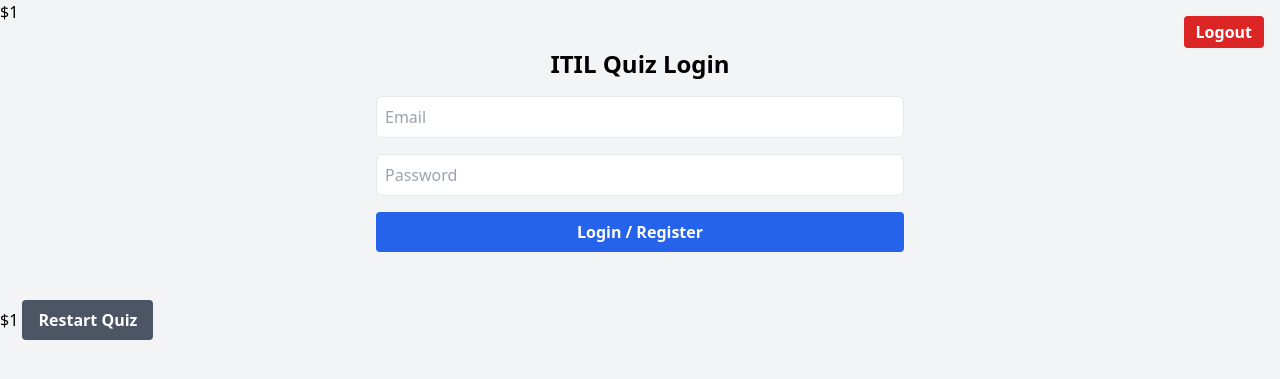
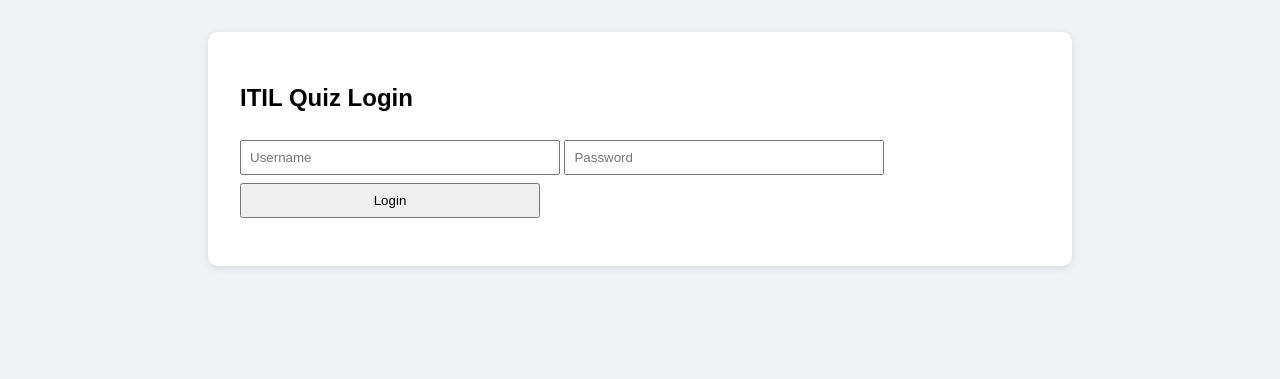
Before and after one commit to Sahshim/salleh-tech-blog, a Jekyll site: the page itil-quiz/index.html, which Jekyll copies as it is, in a window 1280 px wide. Shown: the top 379 px of the page. Built offline with Jekyll 4.4.1, drawn with Linux system fonts in a browser that asks for light colours; nearby versions of some CDN libraries; comment, search, counter and statistics services are not loaded; some of the changed lines change nothing that is shown.

Commit message:
Index77.html

```diff
--- a/itil-quiz/index.html
+++ b/itil-quiz/index.html
@@ -4,209 +4,97 @@
   <meta charset="UTF-8" />
   <meta name="viewport" content="width=device-width, initial-scale=1.0"/>
   <title>ITIL Adaptive Quiz</title>
-  <script src="https://cdn.tailwindcss.com">function restartQuiz() {
-  document.getElementById('results-section').style.display = 'none';
-  document.getElementById('start-screen').style.display = 'block';
-  score = 0;
-  current = 0;
-  seconds = 0;
-  userProgress.length = 0;
-  localStorage.setItem("progress_user", JSON.stringify(userProgress));
-}
-function firebaseLogout() {
-  auth.signOut().then(() => {
-    localStorage.removeItem("progress_user");
-    showLogout(false);
-    location.reload();
-  }).catch((error) => {
-    console.error('Logout error:', error);
-  });
-}
-
-function showLogout(show) {
-  const btn = document.getElementById("logout-btn");
-  if (btn) btn.classList.toggle("hidden", !show);
-}
-</script>
-  <script src="https://www.gstatic.com/firebasejs/9.22.2/firebase-app-compat.js"></script>
-  $1
-<script src="https://www.gstatic.com/firebasejs/9.22.2/firebase-firestore-compat.js"></script>
-  <script src="https://cdn.jsdelivr.net/npm/chart.js"></script>
+  <style>
+    body { font-family: Arial, sans-serif; background: #f0f2f5; margin: 0; padding: 0; }
+    .quiz-container { max-width: 800px; margin: 2rem auto; padding: 2rem; background: white; border-radius: 10px; box-shadow: 0 2px 10px rgba(0,0,0,0.1); }
+    input, button { padding: 0.5rem; margin-top: 0.5rem; width: 100%; max-width: 300px; }
+    .question-image img { max-width: 150px; }
+    .options button { margin: 0.5rem 0; width: 100%; }
+    .options button:hover { background: #e0e0e0; }
+    .disabled { pointer-events: none; opacity: 0.6; }
+    .chart-container { margin-top: 2rem; }
+    canvas { width: 100% !important; height: auto !important; }
+    .accordion-item { background: #f9f9f9; margin: 0.5rem 0; padding: 0.5rem 1rem; border-radius: 5px; cursor: pointer; }
+    .accordion-content { display: none; margin-top: 0.5rem; }
+  </style>
 </head>
-<body class="bg-gray-100 font-sans">
-  <button id="logout-btn" onclick="firebaseLogout()" class="hidden fixed top-4 right-4 bg-red-600 hover:bg-red-700 text-white font-bold py-1 px-3 rounded z-50">Logout</button>
-  <button onclick="firebaseLogout()" class="fixed top-4 right-4 bg-red-600 hover:bg-red-700 text-white font-bold py-1 px-3 rounded z-50">Logout</button>
+<body>
 
   <!-- LOGIN SCREEN -->
-<div class="quiz-container p-6 max-w-xl mx-auto" id="login-screen">
-  <h2 class="text-2xl font-bold text-center mb-4">ITIL Quiz Login</h2>
-  <input type="email" id="email" placeholder="Email" class="border rounded-md p-2 w-full mb-4" />
-  <input type="password" id="password" placeholder="Password" class="border rounded-md p-2 w-full mb-4" />
-  <button onclick="firebaseLogin()" class="bg-blue-600 hover:bg-blue-700 text-white font-bold py-2 px-4 rounded w-full">Login / Register</button>
-  <p id="login-error" class="text-red-500 mt-2"></p>
+  <div class="quiz-container" id="login-screen">
+    <h2>ITIL Quiz Login</h2>
+    <input type="text" id="username" placeholder="Username" />
+    <input type="password" id="password" placeholder="Password" />
+    <button onclick="login()">Login</button>
+    <p id="login-error" style="color:red;"></p>
+  </div>
 
-</div>
   <!-- START SCREEN -->
-$1
-  <button onclick="restartQuiz()" class="mt-4 bg-gray-600 hover:bg-gray-700 text-white font-bold py-2 px-4 rounded">Restart Quiz</button>
+  <div class="quiz-container" id="start-screen" style="display:none;">
+    <h2>Welcome to the ITIL Adaptive Quiz</h2>
+    <p>Test your knowledge and track your progress.</p>
+    <button onclick="startQuiz()">Start Quiz</button>
   </div>
 
   <!-- QUIZ SECTION -->
-<div class="quiz-container hidden p-6 max-w-3xl mx-auto" id="quiz-section">
-  <div class="question-image text-center mb-4"><img src="" alt="concept" id="icon" class="max-h-40 mx-auto" /></div>
-  <h2 id="question" class="text-xl font-semibold mb-4">Loading...</h2>
-  <div class="options grid grid-cols-1 gap-2 mb-4" id="options"></div>
-  <div class="score text-sm text-gray-700 mb-2" id="score"></div>
-  <div class="timer text-sm text-gray-600 mb-2" id="timer">Time: 00:00</div>
-  <button onclick="nextQuestion()" class="bg-blue-500 hover:bg-blue-600 text-white font-bold py-2 px-4 rounded">Next Question</button>
-</div>
-
-<!-- RESULTS SECTION -->
-<div class="quiz-container hidden p-6 max-w-3xl mx-auto" id="results-section">
-  <h2 class="text-2xl font-bold mb-4">Quiz Results</h2>
+  <div class="quiz-container" id="quiz-section" style="display: none;">
+    <div class="question-image"><img src="" alt="concept" id="icon" /></div>
+    <h2 id="question">Loading...</h2>
+    <div class="options" id="options"></div>
+    <div class="score" id="score"></div>
+    <div class="timer" id="timer">Time: 00:00</div>
+    <button onclick="nextQuestion()">Next Question</button>
+    <div class="chart-container">
       <canvas id="progressChart"></canvas>
-  <div class="pagination mt-2" id="chartPagination"></div>
-  <label class="block mt-4"><input type="checkbox" id="filterIncorrect" onchange="drawChart()"> Show only incorrect terms</label>
-  <div id="accordion" class="mt-4"></div>
-
-  <!-- ANSWER BREAKDOWN -->
-  <div class="mt-6">
-    <h3 class="text-xl font-semibold mb-4">Answer Breakdown</h3>
-    <ul id="answer-breakdown" class="space-y-3"></ul>
-  </div>
-
-  <button onclick="restartQuiz()" class="mt-6 bg-gray-600 hover:bg-gray-700 text-white font-bold py-2 px-4 rounded">Restart Quiz</button>
-</div>
-
-<!-- FEEDBACK MODAL -->
-<div id="feedbackModal" class="fixed inset-0 bg-black bg-opacity-50 flex items-center justify-center hidden z-50">
-  <div class="bg-white p-6 rounded-lg shadow-xl max-w-md text-center">
-    <p id="feedbackText" class="text-lg font-semibold"></p>
-    <button onclick="closeFeedbackModal()" class="mt-4 bg-blue-600 hover:bg-blue-700 text-white py-2 px-4 rounded">OK</button>
+      <div class="pagination" id="chartPagination"></div>
+      <label><input type="checkbox" id="filterIncorrect" onchange="drawChart()"> Show only incorrect terms</label>
+      <div id="accordion"></div>
     </div>
   </div>
 
+  <script src="https://cdn.jsdelivr.net/npm/chart.js"></script>
   <script>
-const firebaseConfig = {
-  apiKey: "AIzaSyDejvImoxjN5WW8UxOucCasDPwPNrhoPNc",
-  authDomain: "itilmcq.firebaseapp.com",
-  projectId: "itilmcq",
-  storageBucket: "itilmcq.appspot.com",
-  messagingSenderId: "535085938419",
-  appId: "1:535085938419:web:8549b9b3d11dd26a756986",
-  measurementId: "G-PW7SPRRLVW"
+    const ADMIN_USER = "Salleh";
+    const ADMIN_PASS = "sa7144";
+    const currentUser = ADMIN_USER;
+    const userProgress = JSON.parse(localStorage.getItem(`progress_${currentUser}`)) || [];
+    let quizData = [], current = 0, score = 0, seconds = 0, timerInterval;
+    let questionEl, optionsEl, scoreEl, timerEl, iconEl;
+
+    fetch('itil_data_10_final.json')
+      .then(res => res.json())
+      .then(allData => {
+        const selected = allData.sort(() => 0.5 - Math.random()).slice(0, 10);
+        quizData = selected.map(item => {
+          const distractors = allData
+            .filter(d => d.term !== item.term)
+            .sort(() => 0.5 - Math.random())
+            .slice(0, 3)
+            .map(d => d.term);
+          return {
+            question: item.definition,
+            correct_answer: item.term,
+            icon: item.icon ? `/assets/images/${encodeURIComponent(item.icon.replace(/ /g, '_'))}` : 'default.png',
+            options: [...distractors, item.term].sort(() => 0.5 - Math.random())
           };
+        });
+      });
 
-firebase.initializeApp(firebaseConfig);
-const auth = firebase.auth();
-const db = firebase.firestore();
-const ADMIN_EMAIL = "salleh@gmail.com";
-
-function firebaseLogin() {
-  const emailInput = document.getElementById('email').value;
-  const password = document.getElementById('password').value;
-  const errorEl = document.getElementById('login-error');
-
-  if (emailInput.toLowerCase() === ADMIN_EMAIL.toLowerCase()) {
-    localStorage.setItem("isAdmin", "true");
-  } else {
-    localStorage.removeItem("isAdmin");
-  }
-
-  auth.signInWithEmailAndPassword(emailInput, password)
-    .then(() => {
+    function login() {
+      const user = document.getElementById('username').value.trim();
+      const pass = document.getElementById('password').value.trim();
+      const errorMsg = document.getElementById('login-error');
+      if (user === ADMIN_USER && pass === ADMIN_PASS) {
         document.getElementById('login-screen').style.display = 'none';
         document.getElementById('start-screen').style.display = 'block';
-      showLogout(true);
-    })
-    .catch(() => {
-      auth.createUserWithEmailAndPassword(emailInput, password)
-        .then(() => {
-          document.getElementById('login-screen').style.display = 'none';
-          document.getElementById('start-screen').style.display = 'block';
-        })
-        .catch(error => errorEl.textContent = error.message);
-    });
-}
-    }
-  });
-}
-
-function renderAnswerBreakdown() {
-  const list = document.getElementById('answer-breakdown');
-  list.innerHTML = '';
-  userProgress.forEach((entry, index) => {
-    const li = document.createElement('li');
-    li.className = 'p-4 rounded shadow border bg-white';
-    li.innerHTML = `
-      <p class="font-semibold">Q${index + 1}: ${entry.question}</p>
-      <p class="mt-1">Your answer: <span class="${entry.selected === entry.correct ? 'text-green-600' : 'text-red-600'}">${entry.selected}</span></p>
-      <p>Correct answer: <span class="text-green-700">${entry.correct}</span></p>
-    `;
-    list.appendChild(li);
-  });
-}
-
-function loadQuestion() {
-  if (current >= quizData.length) return;
-  const q = quizData[current];
-  questionEl.textContent = q.question;
-  iconEl.src = q.icon;
-  optionsEl.innerHTML = '';
-
-  q.options.forEach(option => {
-    const btn = document.createElement('button');
-    btn.textContent = option;
-    btn.className = 'border rounded px-4 py-2 text-left bg-white hover:bg-gray-100';
-    btn.onclick = () => {
-      if (option === q.correct_answer) {
-        score++;
-        btn.classList.add('bg-green-200');
-        showFeedbackModal("Correct! 🎉");
       } else {
-        btn.classList.add('bg-red-200');
-        showFeedbackModal(`Incorrect. Correct answer: ${q.correct_answer}`);
-      }
-      userProgress.push({ question: q.question, selected: option, correct: q.correct_answer });
-      scoreEl.textContent = `Score: ${score}/${quizData.length}`;
-    };
-    optionsEl.appendChild(btn);
-  });
-}
-
-function nextQuestion() {
-  current++;
-  if (current < quizData.length) {
-    loadQuestion();
-  } else {
-    clearInterval(timerInterval);
-    document.getElementById('quiz-section').style.display = 'none';
-    document.getElementById('results-section').style.display = 'block';
-    drawChart();
-    renderAnswerBreakdown();
-    localStorage.setItem("progress_user", JSON.stringify(userProgress));
-
-    // Save session to Firestore
-    const user = auth.currentUser;
-    if (user) {
-      db.collection("quizResults").add({
-        uid: user.uid,
-        email: user.email,
-        timestamp: new Date(),
-        score: score,
-        total: quizData.length,
-        duration: seconds,
-        answers: userProgress
-      }).then(() => console.log("Quiz session saved.")).catch(err => console.error("Firestore error:", err));
-    }
-  }
+        errorMsg.textContent = '❌ Invalid username or password.';
       }
     }
 
     function startQuiz() {
       document.getElementById('start-screen').style.display = 'none';
       document.getElementById('quiz-section').style.display = 'block';
-  showLogout(true);
       questionEl = document.getElementById('question');
       optionsEl = document.getElementById('options');
       scoreEl = document.getElementById('score');
@@ -215,56 +103,121 @@
       score = 0; current = 0; seconds = 0;
       userProgress.length = 0;
       startTimer();
+      loadQuestion();
+    }
 
-  fetch('/itil-quiz/itil_data_10_final_with_difficulty.json')
-    .then(res => {
-      if (!res.ok) throw new Error("Failed to load JSON");
-      return res.json();
-    })
-    .then(allData => {
-      // Adaptive logic based on previous answer accuracy
-let difficulty = 'medium'; // starting point
-const correctCount = userProgress.filter(p => p.selected === p.correct).length;
-if (correctCount >= 7) difficulty = 'hard';
-else if (correctCount <= 3) difficulty = 'easy';
-
-const filteredByDifficulty = allData.filter(q => q.difficulty === difficulty);
-const selected = (filteredByDifficulty.length >= 10 ? filteredByDifficulty : allData)
-  .sort(() => 0.5 - Math.random())
-  .slice(0, 10);
-      quizData = selected.map(item => {
-  const distractors = allData
-    .filter(d => d.term !== item.term)
-    .sort(() => 0.5 - Math.random())
-    .slice(0, 3)
-    .map(d => d.term);
-  const iconPath = item.icon ? `/assets/images/${encodeURIComponent(item.icon.replace(/ /g, '_'))}` : 'default.png';
-  return {
-    question: item.definition,
-    correct_answer: item.term,
-    icon: iconPath,
-    options: [...distractors, item.term].sort(() => 0.5 - Math.random()),
-    difficulty: item.difficulty || 'medium'
+    function loadQuestion() {
+      const q = quizData[current];
+      questionEl.innerHTML = `<strong>Definition:</strong> ${q.question}`;
+      iconEl.src = q.icon || 'default.png';
+      iconEl.onerror = () => { iconEl.src = 'default.png'; };
+      optionsEl.innerHTML = '';
+      q.options.forEach(option => {
+        const btn = document.createElement('button');
+        btn.innerText = option;
+        btn.onclick = function handleClick() {
+          if (btn.disabled) return;
+          Array.from(optionsEl.children).forEach(b => {
+            b.disabled = true;
+            b.classList.add('disabled');
+          });
+          checkAnswer(option, q.correct_answer, q.question);
         };
-});
-      loadQuestion();
-    })
-    .catch(err => {
-      questionEl.textContent = "Error loading quiz data.";
-      console.error("Error loading quiz data:", err);
+        optionsEl.appendChild(btn);
       });
     }
-</script>
-<!-- GLOBAL LOGOUT FUNCTION -->
-<script>
-function firebaseLogout() {
-  auth.signOut().then(() => {
-    localStorage.removeItem("progress_user");
-    location.reload();
-  }).catch((error) => {
-    console.error('Logout error:', error);
+
+    function checkAnswer(selected, correct, questionText) {
+      const isCorrect = selected === correct;
+      alert(isCorrect ? '✅ Correct!' : `❌ Wrong! Correct answer: ${correct}`);
+      if (isCorrect) score++;
+      userProgress.push({ user: currentUser, question: questionText, term: correct, selected, correct: isCorrect, timestamp: new Date().toISOString() });
+      scoreEl.innerText = `Score: ${score} / ${current + 1}`;
+    }
+
+    function nextQuestion() {
+      current++;
+      if (current >= quizData.length) {
+        clearInterval(timerInterval);
+        alert(`Quiz complete! Your score: ${score}/${quizData.length}. Time: ${formatTime(seconds)}`);
+        localStorage.setItem(`progress_${currentUser}`, JSON.stringify(userProgress));
+        drawChart();
+      } else {
+        loadQuestion();
+      }
+    }
+
+    function startTimer() {
+      clearInterval(timerInterval);
+      seconds = 0;
+      timerInterval = setInterval(() => {
+        seconds++;
+        timerEl.innerText = `Time: ${formatTime(seconds)}`;
+        if (seconds >= 3600) {
+          clearInterval(timerInterval);
+          alert(`⏰ Time's up! Final score: ${score}/${quizData.length}`);
+        }
+      }, 1000);
+    }
+
+    function formatTime(sec) {
+      const m = Math.floor(sec / 60), s = sec % 60;
+      return `${String(m).padStart(2, '0')}:${String(s).padStart(2, '0')}`;
+    }
+
+    function drawChart(page = 0, pageSize = 10) {
+      const counts = {};
+      userProgress.forEach(entry => {
+        if (!counts[entry.term]) counts[entry.term] = { correct: 0, incorrect: 0, definition: entry.question };
+        entry.correct ? counts[entry.term].correct++ : counts[entry.term].incorrect++;
+      });
+      let labels = Object.keys(counts);
+      if (document.getElementById('filterIncorrect').checked) {
+        labels = labels.filter(label => counts[label].incorrect > 0);
+      }
+      const currentPage = labels.slice(page * pageSize, (page + 1) * pageSize);
+      const correctData = currentPage.map(label => counts[label].correct);
+      const incorrectData = currentPage.map(label => counts[label].incorrect);
+      const ctx = document.getElementById('progressChart');
+      if (window.chartInstance) window.chartInstance.destroy();
+      window.chartInstance = new Chart(ctx, {
+        type: 'bar',
+        data: {
+          labels: currentPage,
+          datasets: [
+            { label: 'Correct', data: correctData, backgroundColor: 'rgba(75,192,192,0.7)' },
+            { label: 'Incorrect', data: incorrectData, backgroundColor: 'rgba(255,99,132,0.7)' }
+          ]
+        },
+        options: {
+          plugins: { legend: { position: 'top' }, title: { display: true, text: 'Progress by Term' } }
+        }
+      });
+      const pagination = document.getElementById('chartPagination');
+      pagination.innerHTML = `
+        <button onclick="drawChart(${page - 1})" ${page <= 0 ? 'disabled' : ''}>⬅ Prev</button>
+        Showing terms ${page * pageSize + 1}–${Math.min((page + 1) * pageSize, labels.length)} of ${labels.length}
+        <button onclick="drawChart(${page + 1})" ${(page + 1) * pageSize >= labels.length ? 'disabled' : ''}>Next ➡</button>
+      `;
+      const accordion = document.getElementById('accordion');
+      accordion.innerHTML = '';
+      currentPage.forEach(label => {
+        const item = document.createElement('div');
+        item.className = 'accordion-item';
+        item.innerHTML = `<strong>${label}</strong>`;
+        const content = document.createElement('div');
+        content.className = 'accordion-content';
+        content.innerText = counts[label].definition;
+        item.appendChild(content);
+        item.onclick = () => {
+          content.style.display = content.style.display === 'block' ? 'none' : 'block';
+        };
+        accordion.appendChild(item);
       });
     }
+
+    window.nextQuestion = nextQuestion;
+    window.drawChart = drawChart;
   </script>
 </body>
 </html>
```
Lines whose indentation alone changed are shown as unchanged.
